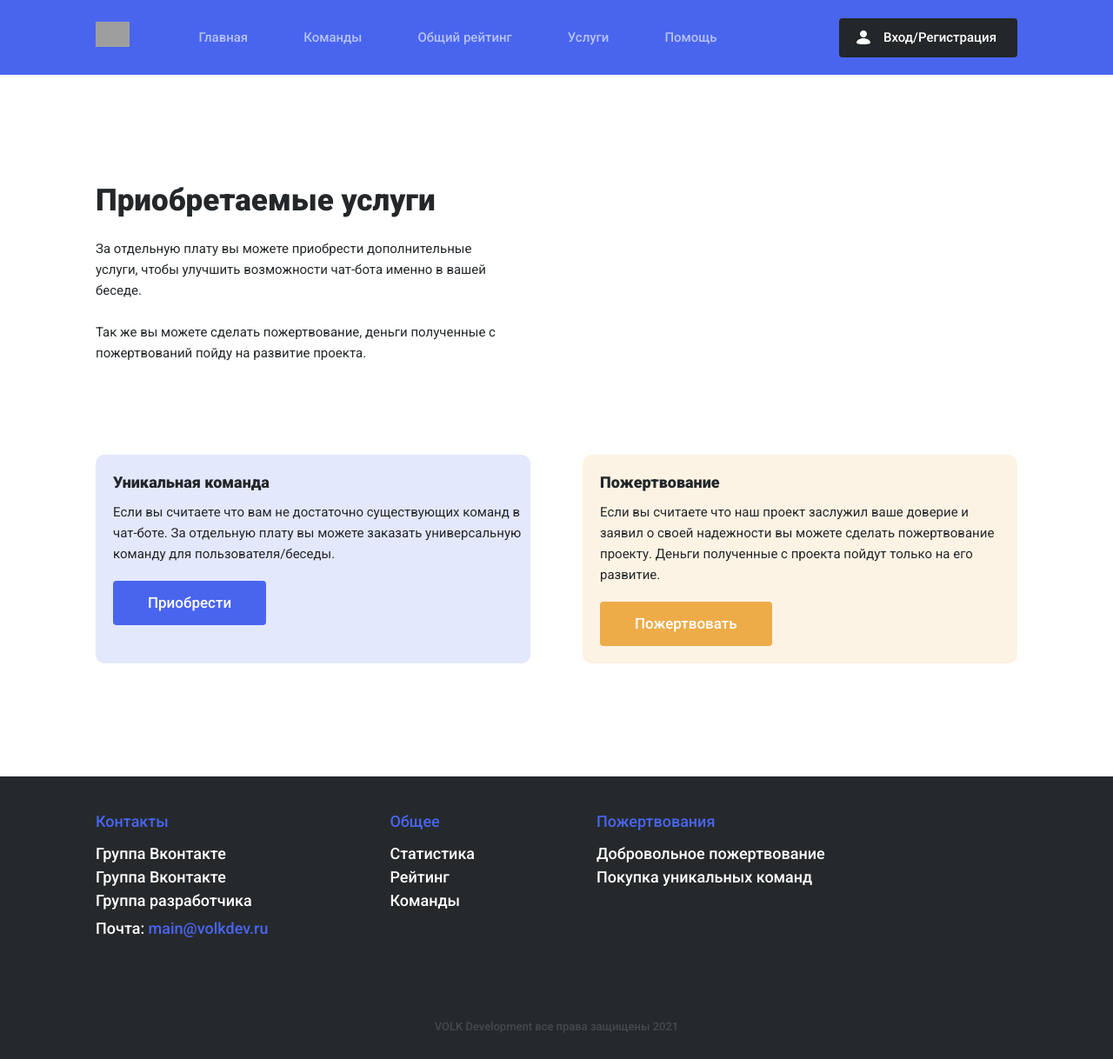
After one commit to Nikolay-del/g-rp_assistrant, a Node project: template source/pug/services.pug in a window 1280 px wide. The commit adds this page. Shown: the whole page at 87% size. Run offline with Node 20 templates, Linux system fonts and the light colour scheme; the template is opened without the code that fills it: most values are stand-ins (such as "Sample title", 1, 10 or a date in 2020); style sheets or scripts are compiled from the project's sources; grey boxes are pictures that could not be loaded.

Commit message:
верстает commands.html и services.html

```diff
--- a/source/pug/modules/page-header.pug
+++ b/source/pug/modules/page-header.pug
@@ -8,13 +8,13 @@ header.page-header
           li.page-header__item
             a.page-header__link(href="index.html") Главная
           li.page-header__item
-            a.page-header__link(href="#") Команды
+            a.page-header__link(href="commands.html") Команды
           li.page-header__item
-            a.page-header__link(href="#") Общий рейтинг
+            a.page-header__link(href="rating.html") Общий рейтинг
           li.page-header__item
-            a.page-header__link(href="#") Услуги
+            a.page-header__link(href="services.html") Услуги
           li.page-header__item
-            a.page-header__link(href="#") Помощь
+            a.page-header__link(href="help.html") Помощь
       .page-header__user
         button.page-header__button-theme
           svg.page-header__svg(width="15" height="16" viewBox="0 0 15 16")
--- /dev/null
+++ b/source/pug/pages/commands/commands.pug
@@ -0,0 +1,4 @@
+.commands
+  .container
+    .commands__container
+      p.commands__paragraph.
--- /dev/null
+++ b/source/pug/pages/services/services.pug
@@ -0,0 +1,24 @@
+.services
+  .container
+    .services__container
+      h1.services__heading Приобретаемые услуги
+      p.services__paragraph.services__paragraph--commands.
+        За отдельную плату вы можете приобрести дополнительные услуги,
+        чтобы улучшить возможности чат-бота именно в вашей беседе.
+      p.services__paragraph.services__paragraph--donate.
+        Так же вы можете сделать пожертвование,
+        деньги полученные с пожертвований пойду на развитие проекта.
+      svg.services__illustration(width="300" height="300" viewBox="0 0 300 300")
+        use(xlink:href="img/sprite.svg#services-illustration")
+      ul.services__list
+        li.services__item.services__item--commands
+          h3.services__name Уникальная команда
+          p.services__description.
+            Если вы считаете что вам не достаточно существующих команд в чат-боте.
+            За отдельную плату вы можете заказать универсальную команду для пользователя/беседы.
+          a.services__button.services__button--commands(href="#") Приобрести
+        li.services__item.services__item--donate
+          h3.services__name Пожертвование
+          p.services__description.
+            Если вы считаете что наш проект заслужил ваше доверие и заявил о своей надежности вы можете сделать пожертвование проекту. Деньги полученные с проекта пойдут только на его развитие.
+          a.services__button.services__button--donate(href="#") Пожертвовать
--- /dev/null
+++ b/source/pug/services.pug
@@ -0,0 +1,9 @@
+extends layout/main
+
+block variables
+  - var pageClass = "services-page"
+  - var title = "Услуги. G-RP Assistant"
+
+block content
+  main(class=pageClass)
+    include pages/services/services.pug
--- /dev/null
+++ b/source/sass/components/services/services.scss
@@ -0,0 +1,92 @@
+.services__container {
+  position: relative;
+  padding: 117px 0 130px 0;
+}
+
+.services__heading {
+  font-weight: 900;
+  font-size: 35px;
+  line-height: 55px;
+  margin-bottom: 16px;
+}
+
+.services__paragraph {
+  font-size: 15px;
+  line-height: 24px;
+  width: 44%;
+
+  &--commands {
+    margin-bottom: 24px;
+  }
+
+  &--donate {
+    margin-bottom: 105px;
+  }
+}
+
+.services__illustration {
+  position: absolute;
+  top: 73px;
+  right: 128px;
+}
+
+.services__list {
+  list-style-type: none;
+  display: grid;
+  grid-template-columns: repeat(2, 1fr);
+  gap: 60px;
+}
+
+.services__item {
+  border-radius: 10px;
+  padding: 20px 10px 20px 20px;
+
+  &--commands {
+    background: rgba(73, 101, 238, 0.15);
+  }
+
+  &--donate {
+    background: rgba(238, 172, 73, 0.15);
+  }
+}
+
+.services__name {
+  font-weight: 900;
+  font-size: 18px;
+  line-height: 24px;
+  margin-bottom: 10px;
+}
+
+.services__description {
+  font-size: 15px;
+  line-height: 24px;
+  margin-bottom: 19px;
+}
+
+.services__button {
+  font-weight: 500;
+  font-size: 17px;
+  line-height: 25px;
+  border-radius: 4px;
+  padding: 13px 40px;
+  color: $white;
+  text-decoration: none;
+  display: inline-block;
+  transition: 0.3s background ease-in;
+
+  &--commands {
+    background: $blue;
+
+    &:hover {
+      background: lighten($blue, 5%);
+    }
+  }
+
+  &--donate {
+    background: #eeac49;
+
+    &:hover {
+      background: lighten(#eeac49, 5%);
+    }
+  }
+}
--- a/source/sass/style.scss
+++ b/source/sass/style.scss
@@ -16,3 +16,6 @@
 
 // Registration
 @import "./components/registration/registration.scss";
+
+// Services
+@import "./components/services/services.scss";
```
Also changed, not shown: source/pug/commands.pug (added, +9 -0 lines), source/img/sprite/commands-illustration.svg (added), source/img/sprite/services-illustration.svg (added), source/js/modal.js (line endings or trailing spaces).
